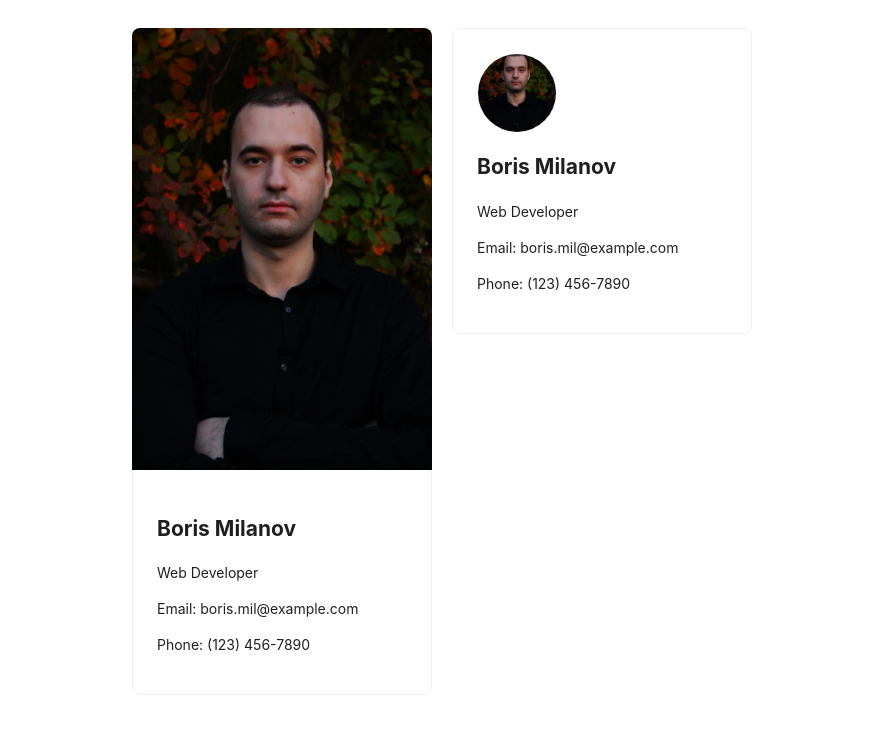
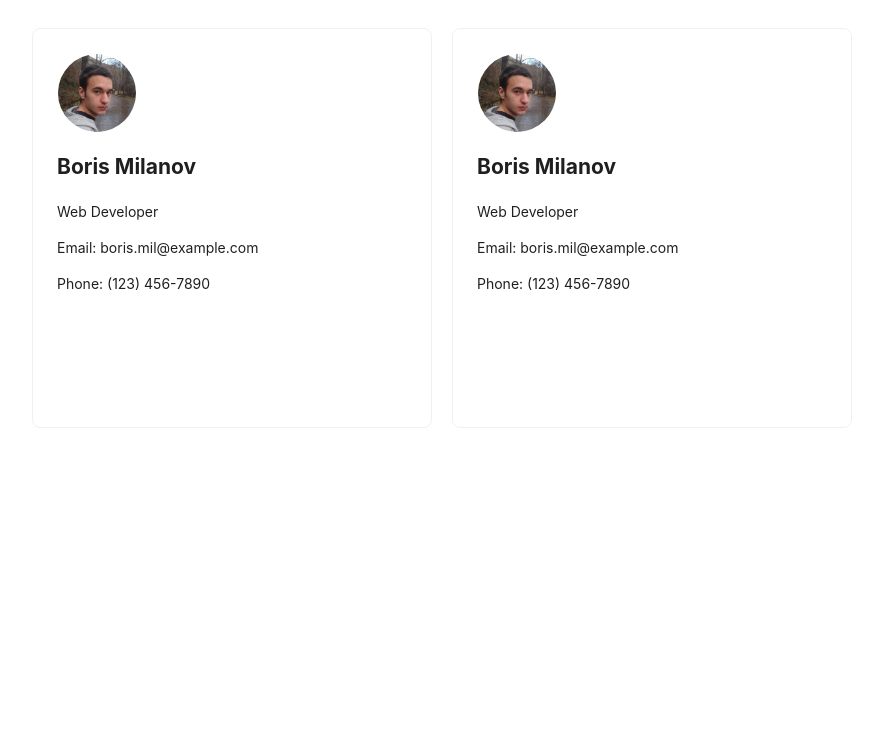
Before and after one commit to BorisMilanov/Aklas, a React (Vite) app: page / in a window 1280 px wide. Shown: the top 734 px of the page, without its empty margins (198-1081 px from the left). Built offline with nearby package versions, Linux system fonts and the light colour scheme; the HTML template or start-up script is replaced by a standard one.

Commit message:
Integrate resposive desing

```diff
--- a/src/App.tsx
+++ b/src/App.tsx
@@ -1,5 +1,5 @@
 
-import FlipCard from "./FlipCard";
+// import FlipCard from "./FlipCard";
 import AvatarFlipCard from "./AvatarFlipCard";
 
 
@@ -18,7 +18,8 @@ function App() {
       }}>
 
 
-      <FlipCard/>
+      {/* <FlipCard/> */}
+      <AvatarFlipCard/>
       <AvatarFlipCard/>
 
 
--- a/src/AvatarFlipCard.tsx
+++ b/src/AvatarFlipCard.tsx
@@ -2,7 +2,7 @@
 import { Avatar, Button, Card } from 'antd';
 import './FlipCard.css';
 
-import {  InstagramOutlined, LinkedinOutlined } from '@ant-design/icons';
+import { InstagramOutlined, LinkedinOutlined } from '@ant-design/icons';
 
 const AvatarFlipCard = () => {
 
@@ -10,11 +10,14 @@ const AvatarFlipCard = () => {
         <div className="flip-card">
             <div className="flip-card-inner">
                 <div className="flip-card-front">
-                    <Card>
+                    <Card style={{height:400,width:400}}>
 
                         <Avatar
                             size={{ xs: 24, sm: 32, md: 40, lg: 64, xl: 80, xxl: 110 }}
-     src="./profileBoris.jpg"
+                            shape="circle"
+                            src="./flipminalo.jpg"
+
+                        //  style={{ width: "100%", height: "auto", borderRadius: "50%" }}
                         />
 
                         <h2>Boris Milanov</h2>
@@ -26,12 +29,22 @@ const AvatarFlipCard = () => {
 
                 </div>
                 <div className="flip-card-back">
-                    <Card bordered={true} style={{ width: 300, backgroundColor: '#2C3E50', color: 'white' }}>
+                    <Card bordered={true} style={{ width: 400,height: 400,backgroundColor: '#2C3E50', color: 'white',  }}>
+                    <Avatar
+                            size={{ xs: 24, sm: 32, md: 40, lg: 64, xl: 80, xxl: 110 }}
+                            shape="circle"
+                            src="./profileBoris.jpg"
+
+                        //  style={{ width: "100%", height: "auto", borderRadius: "50%" }}
+                        />
                         <h3>About Me</h3>
+
                         <p>Passionate about building responsive and user-friendly websites.</p>
+
                         <p>Experience in HTML, CSS, JavaScript, and React.</p>
-                        <div>   <Button
+                        <div>
 
+                            <Button
                             type="link"
                             href="https://www.linkedin.com/in/boris-milanov-611b611b4/"
                             target="_blank"
--- a/src/FlipCard.css
+++ b/src/FlipCard.css
@@ -1,6 +1,6 @@
 .flip-card {
-    width: 300px;
-    height: 200px;
+    width: 400px;
+    height: 400px;
     perspective: 1000px;
   }
 
--- a/src/FlipCard.tsx
+++ b/src/FlipCard.tsx
@@ -1,7 +1,7 @@
 import { Button, Card } from 'antd';
 import './FlipCard.css';
 
-import {  InstagramOutlined, LinkedinOutlined } from '@ant-design/icons';
+import { InstagramOutlined, LinkedinOutlined } from '@ant-design/icons';
 
 const FlipCard = () => {
 
@@ -9,9 +9,9 @@ const FlipCard = () => {
         <div className="flip-card">
             <div className="flip-card-inner">
                 <div className="flip-card-front">
-                    <Card bordered={true}  cover={<img alt="example" src="./profileBoris.jpg"  />}
+                    <Card bordered={true} cover={<img alt="example" src="./profileBoris.jpg" />}
 
-              style={{display: "block",  margin: "0 auto"}} >
+                        style={{ display: "block", margin: "0 auto" }} >
 
                         <h2>Boris Milanov</h2>
                         <p>Web Developer</p>
@@ -21,7 +21,7 @@ const FlipCard = () => {
                     </Card>
                 </div>
                 <div className="flip-card-back">
-                    <Card bordered={true} style={{ width: 300, backgroundColor: '#2C3E50', color: 'white' }}>
+                    <Card bordered={true} style={{ width: 400, backgroundColor: '#2C3E50', color: 'white',height:400 }}>
                         <h3>About Me</h3>
                         <p>Passionate about building responsive and user-friendly websites.</p>
                         <p>Experience in HTML, CSS, JavaScript, and React.</p>
```
Also changed, not shown: src/CustomCard.tsx (+76 -76 lines), public/flipminalo.jpg (added), public/profileBoris.jpg. Lines whose indentation alone changed are shown as unchanged.
